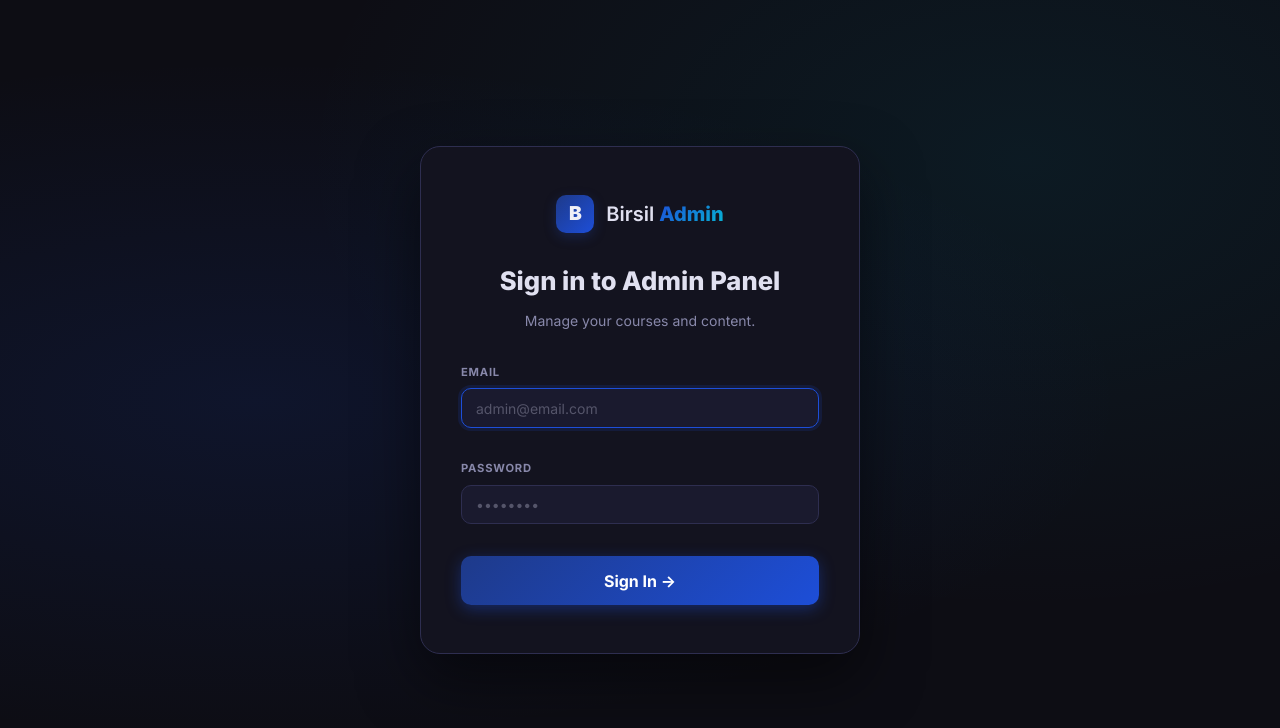
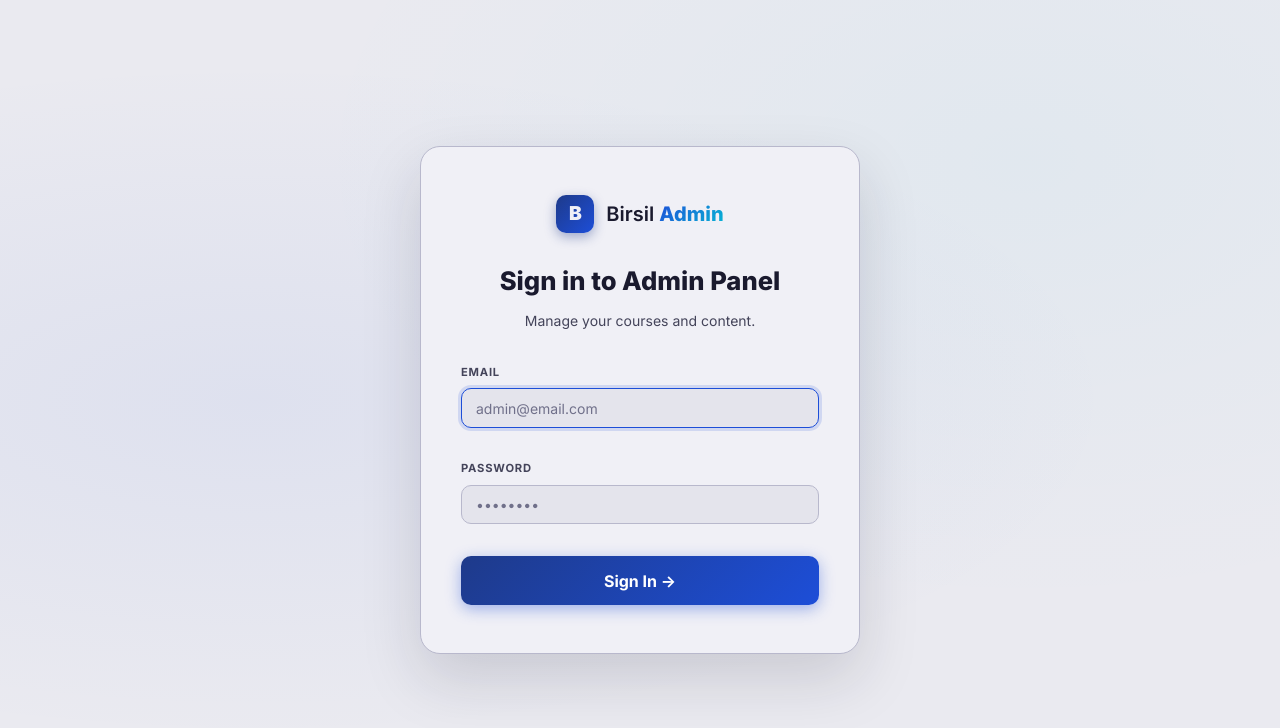
Before and after one commit to maxin3820-jpg/BC, a React (Vite) app: page /admin/courses in a window 1280 px wide. Shown: the top 728 px of the page. Built offline with nearby package versions, Linux system fonts and the light colour scheme; no server answers.

Commit message:
Fix circular import crash causing white screen - move packs data to data/packs.js

```diff
--- /dev/null
+++ b/src/data/packs.js
@@ -0,0 +1,35 @@
+export const packs = [
+  {
+    id: 1,
+    title: 'Ultimate Design Bundle',
+    description: 'Complete collection of Figma templates, UI kits, icon sets and brand assets. Everything you need to launch stunning digital products fast.',
+    price: 2999,
+    originalPrice: 8999,
+    currency: 'PKR',
+    thumbnail: 'linear-gradient(135deg, #818CF8 0%, #1D4ED8 100%)',
+    items: ['50+ Figma Templates', '500+ Icons Pack', '20 UI Kits', 'Brand Identity Kit'],
+    badge: 'Bestseller',
+  },
+  {
+    id: 2,
+    title: 'Social Media Content Pack',
+    description: 'Ready-to-use social media templates for Instagram, Facebook, YouTube and TikTok. Editable in Canva and Photoshop.',
+    price: 1499,
+    originalPrice: 4999,
+    currency: 'PKR',
+    thumbnail: 'linear-gradient(135deg, #43e97b 0%, #38f9d7 100%)',
+    items: ['200+ Canva Templates', 'Reels & Stories Pack', 'YouTube Thumbnails', 'Post Captions Pack'],
+    badge: 'New',
+  },
+  {
+    id: 3,
+    title: 'Developer Starter Kit',
+    description: 'Pre-built code snippets, component libraries and project boilerplates to 10x your development speed.',
+    price: 49.99,
+    originalPrice: 149.99,
+    currency: 'USD',
+    thumbnail: 'linear-gradient(135deg, #0f0c29, #302b63, #24243e)',
+    items: ['React Component Library', '50+ Code Snippets', '5 Project Boilerplates', 'CSS Utilities Pack'],
+    badge: null,
+  },
+]
--- a/src/hooks/usePacks.js
+++ b/src/hooks/usePacks.js
@@ -1,6 +1,6 @@
 import { useState, useEffect } from 'react'
 import { supabase } from '../lib/supabase'
-import { packs as localPacks } from '../pages/Packs'
+import { packs as localPacks } from '../data/packs'
 
 export const usePacks = () => {
   const [packs, setPacks] = useState(localPacks)
--- a/src/pages/Admin/Admin.css
+++ b/src/pages/Admin/Admin.css
@@ -1,14 +1,14 @@
-/* ===== ADMIN — DARK THEME ===== */
+/* ===== ADMIN — LIGHT THEME ===== */
 :root {
-  --adm-bg: #0D0D14;
-  --adm-card: #13131F;
-  --adm-surface: #1A1A2E;
-  --adm-hover: #1E1E35;
-  --adm-border: #252540;
-  --adm-border2: #2E2E50;
-  --adm-text: #E0E0F0;
-  --adm-text2: #8888AA;
-  --adm-text3: #55556A;
+  --adm-bg: #EAEAF0;
+  --adm-card: #F0F0F6;
+  --adm-surface: #E4E4EC;
+  --adm-hover: #DCDCE8;
+  --adm-border: #C8C8D8;
+  --adm-border2: #B8B8CC;
+  --adm-text: #1A1A2E;
+  --adm-text2: #44445A;
+  --adm-text3: #70708A;
   --adm-primary: #1D4ED8;
   --adm-primary2: #1E3A8A;
   --adm-accent: #2DC49A;
@@ -26,8 +26,7 @@
   justify-content: center;
   background: var(--adm-bg);
   padding: 2rem;
-  background-image: radial-gradient(ellipse at 20% 50%, rgba(29,78,216,0.12) 0%, transparent 60%),
-                    radial-gradient(ellipse at 80% 20%, rgba(6,182,212,0.08) 0%, transparent 50%);
+  background-image: radial-gradient(ellipse at 20% 50%, rgba(29,78,216,0.06) 0%, transparent 60%), radial-gradient(ellipse at 80% 20%, rgba(6,182,212,0.04) 0%, transparent 50%);
 }
 
 .admin-login-card {
@@ -37,7 +36,7 @@
   padding: 3rem 2.5rem;
   width: 100%;
   max-width: 440px;
-  box-shadow: 0 25px 60px rgba(0,0,0,0.5);
+  box-shadow: 0 25px 60px rgba(26,26,46,0.15);
   text-align: center;
 }
 
@@ -84,7 +83,7 @@
   display: flex; flex-direction: column;
   position: fixed; top: 0; left: 0; bottom: 0;
   z-index: 100; transition: width 0.3s ease;
-  box-shadow: 4px 0 20px rgba(0,0,0,0.3);
+  box-shadow: 4px 0 20px rgba(26,26,46,0.08);
 }
 
 .admin-layout.collapsed .admin-sidebar { width: 68px; }
@@ -93,7 +92,7 @@
   display: flex; align-items: center; justify-content: space-between;
   padding: 1.5rem 1.25rem;
   border-bottom: 1px solid var(--adm-border);
-  background: linear-gradient(180deg, rgba(29,78,216,0.08) 0%, transparent 100%);
+  background: linear-gradient(180deg, rgba(29,78,216,0.05) 0%, transparent 100%);
 }
 
 .admin-logo {
@@ -171,7 +170,7 @@
   background: var(--adm-card);
   border-bottom: 1px solid var(--adm-border);
   position: sticky; top: 0; z-index: 50;
-  backdrop-filter: blur(10px);
+  box-shadow: 0 1px 8px rgba(26,26,46,0.06);
 }
 .admin-page-title { font-size: 1rem; font-weight: 700; color: var(--adm-text); }
 .admin-topbar-right { display: flex; align-items: center; gap: 1.25rem; }
@@ -338,7 +337,7 @@
 /* MODAL */
 .admin-modal-overlay {
   position: fixed; inset: 0;
-  background: rgba(0,0,0,0.7);
+  background: rgba(26,26,46,0.4);
   backdrop-filter: blur(6px); z-index: 1000;
   display: flex; align-items: center; justify-content: center; padding: 1rem;
 }
@@ -346,13 +345,13 @@
   background: var(--adm-card); border: 1px solid var(--adm-border2);
   border-radius: 20px; width: 100%; max-width: 640px;
   max-height: 90vh; overflow-y: auto;
-  box-shadow: 0 25px 60px rgba(0,0,0,0.6);
+  box-shadow: 0 25px 60px rgba(26,26,46,0.2);
 }
 .admin-modal-sm { max-width: 420px; }
 .admin-modal-header {
   display: flex; justify-content: space-between; align-items: center;
   padding: 1.25rem 1.5rem; border-bottom: 1px solid var(--adm-border);
-  background: linear-gradient(180deg, rgba(29,78,216,0.06) 0%, transparent 100%);
+  background: linear-gradient(180deg, rgba(29,78,216,0.04) 0%, transparent 100%);
   border-radius: 20px 20px 0 0;
 }
 .admin-modal-header h3 { font-size: 1.1rem; font-weight: 800; color: var(--adm-text); }
@@ -372,11 +371,11 @@
 /* TOAST */
 .admin-toast {
   position: fixed; bottom: 2rem; right: 2rem; z-index: 9999;
-  background: var(--adm-surface); color: var(--adm-text);
-  border: 1px solid var(--adm-border2);
+  background: #1A1A2E; color: #F0F0F6;
+  border: 1px solid #B8B8CC;
   padding: 0.875rem 1.5rem; border-radius: 12px;
   font-size: 0.875rem; font-weight: 600;
-  box-shadow: 0 10px 30px rgba(0,0,0,0.4);
+  box-shadow: 0 10px 30px rgba(26,26,46,0.12);
   animation: slideInToast 0.3s ease;
 }
 @keyframes slideInToast {
@@ -394,9 +393,9 @@
   border-radius: 16px; padding: 1.5rem;
   display: flex; align-items: center; justify-content: space-between;
   transition: all 0.2s ease;
-  background-image: linear-gradient(135deg, var(--adm-card) 0%, var(--adm-surface) 100%);
+  background-image: linear-gradient(135deg, #F0F0F6 0%, #E8E8F0 100%);
 }
-.admin-stat-card:hover { border-color: var(--adm-border2); transform: translateY(-2px); box-shadow: 0 8px 25px rgba(0,0,0,0.3); }
+.admin-stat-card:hover { border-color: var(--adm-border2); transform: translateY(-2px); box-shadow: 0 8px 25px rgba(26,26,46,0.12); }
 .asc-label { font-size: 0.7rem; color: var(--adm-text2); text-transform: uppercase; letter-spacing: 0.08em; font-weight: 700; margin-bottom: 0.5rem; }
 .asc-value { font-size: 1.6rem; font-weight: 900; color: var(--adm-text); }
 .asc-change { font-size: 0.72rem; color: var(--adm-accent); margin-top: 0.25rem; display: block; }
@@ -554,7 +553,7 @@
 .image-preview-wrap { position: relative; width: 100%; }
 .image-preview { width: 100%; height: auto; display: block; }
 .image-preview-overlay {
-  position: absolute; inset: 0; background: rgba(0,0,0,0.55);
+  position: absolute; inset: 0; background: rgba(26,26,46,0.45);
   display: flex; align-items: center; justify-content: center;
   opacity: 0; transition: all 0.2s ease; color: #fff;
   font-size: 0.875rem; font-weight: 600;
@@ -563,7 +562,7 @@
 
 /* MOBILE OVERLAY */
 .admin-mobile-overlay {
-  position: fixed; inset: 0; background: rgba(0,0,0,0.6);
+  position: fixed; inset: 0; background: rgba(26,26,46,0.35);
   z-index: 99; backdrop-filter: blur(3px);
 }
 
```
Also changed, not shown: src/pages/Packs.jsx (+7 -67 lines).
